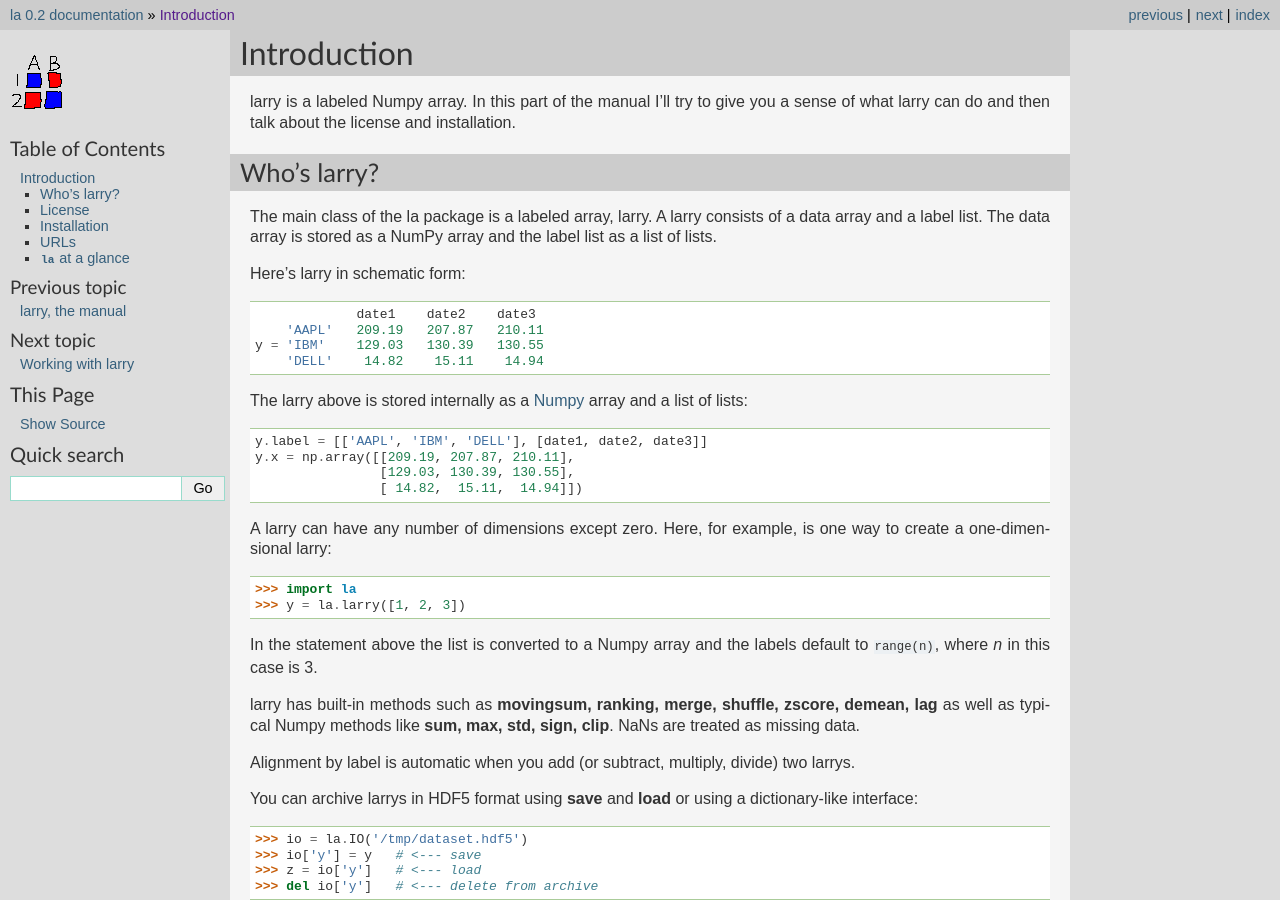
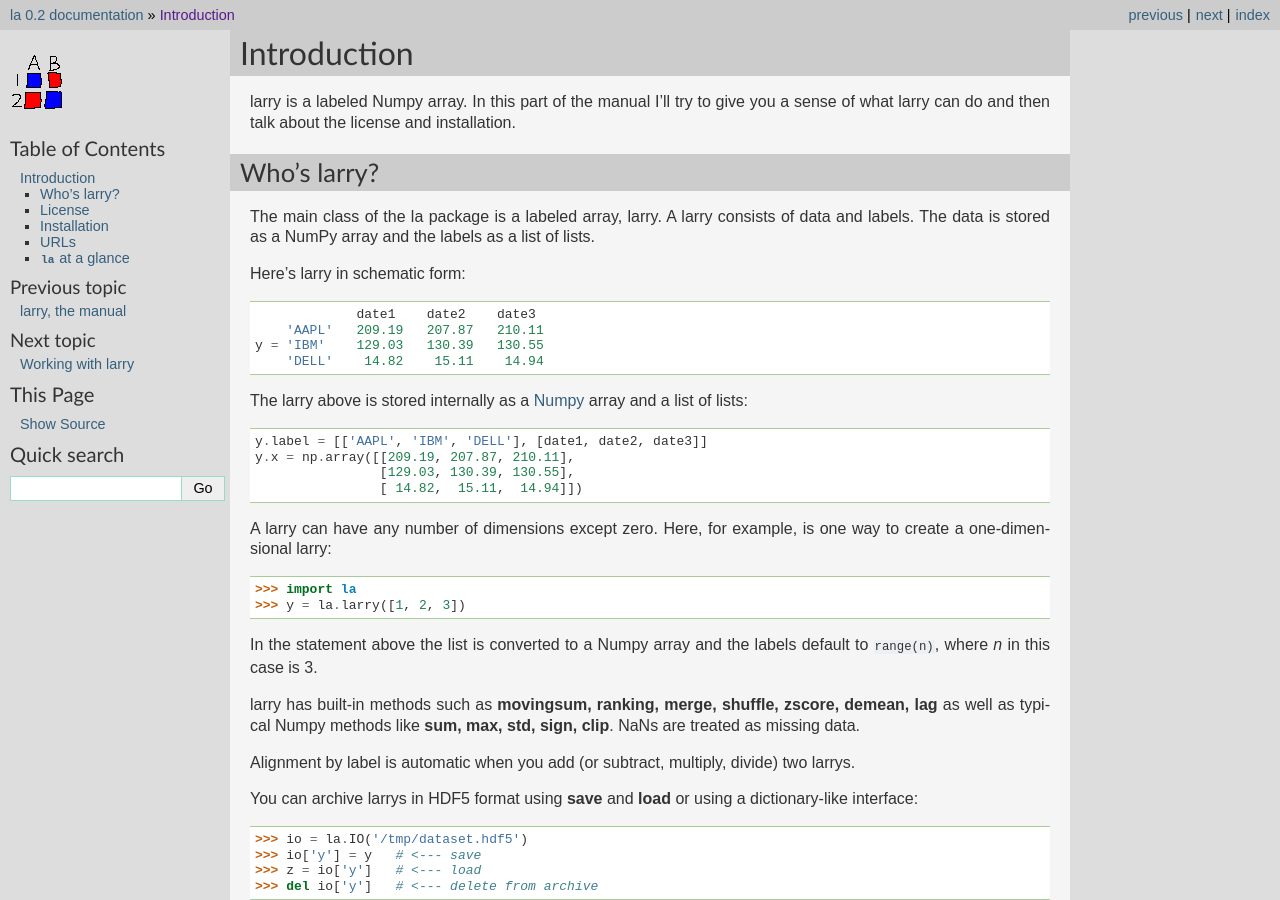
Before and after one commit to kwgoodman/la, a Sphinx documentation site: the page built from doc/source/intro.rst, in a window 1280 px wide and 900 px high. Built offline with Sphinx 7.4.7, drawn with Linux system fonts in a browser that asks for light colours; some of the changed text lies outside the part shown.

Commit message:
* doc/source/intro.rst: Tweak.

```diff
--- a/doc/source/intro.rst
+++ b/doc/source/intro.rst
@@ -11,8 +11,8 @@ Who's larry?
 ============
 
 The main class of the la package is a labeled array, larry. A larry consists
-of a data array and a label list. The data array is stored as a NumPy array
-and the label list as a list of lists.
+of data and labels. The data is stored as a NumPy array and the labels as a
+list of lists.
 
 Here's larry in schematic form:
 ::
@@ -135,7 +135,7 @@ web site                                  http://larry.sourceforge.net
 license                                   Simplified BSD
 programming languages                     Python, Cython
 required dependencies                     Python, NumPy
-optional dependencies                     h5py, Scipy, nose, c-compiler
+optional dependencies                     h5py, Scipy, nose, C-compiler
 year started (open source)                2008 (2010)
 ======================================    ====================================
 
```
Also changed, not shown: other parts of doc/source/intro.rst (+2 -2 lines), 1 other file.
